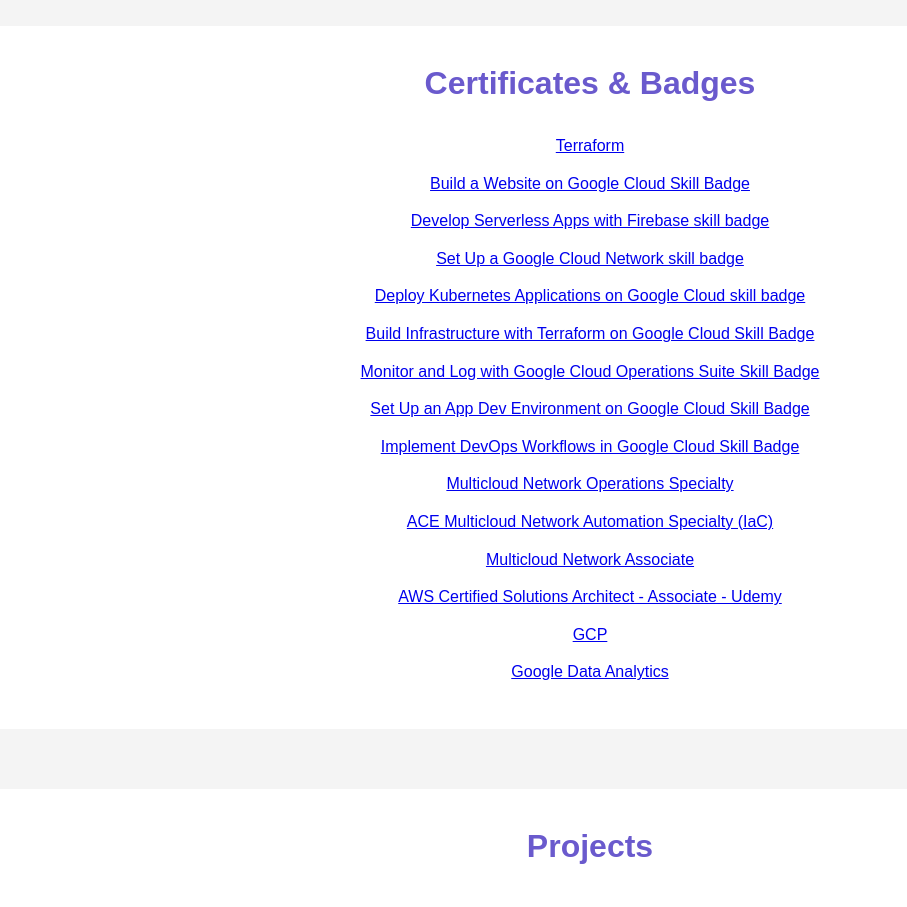
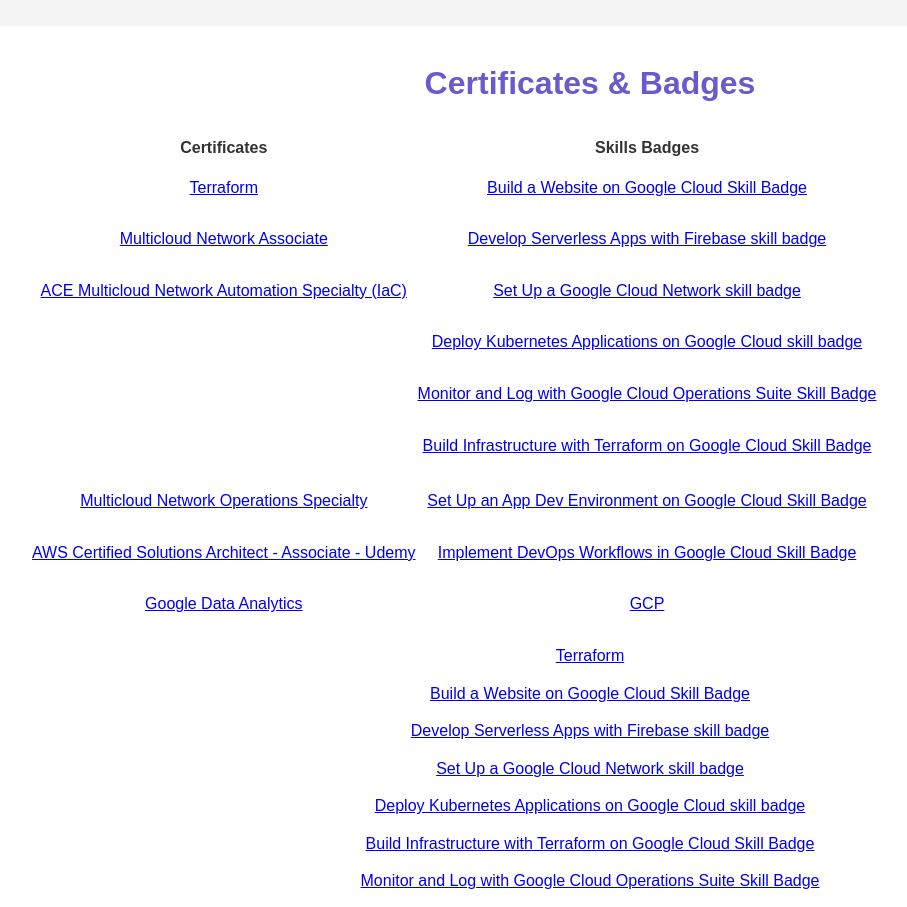
Before and after one commit to 574n13y/portfolio, a plain HTML site: page index.html in a window 1280 px wide. Shown: the part 1340-2247 px from the top of the page, without its empty margins (50-957 px from the left). Drawn offline with Linux system fonts and the light colour scheme.

Commit message:
test recent changes

```diff
--- a/index.html
+++ b/index.html
@@ -156,6 +156,62 @@
         <div class="container">
             <h2>Certificates & Badges</h2>
             <ul>
+		    <table>
+        <thead>
+          <tr>
+            <th>Certificates</th>
+            <th>Skills Badges</th>
+          </tr>
+        </thead>
+        <tbody>
+          <tr>
+            <td> <li><a href="https://www.credly.com/badges/38d12f01-bd5a-4abf-ab3d-ad649355bc2d" target="_blank">Terraform</a></li></td>
+            <td><li><a href="https://www.credly.com/badges/bf63b4ae-053e-49cc-91f6-62f2d8dd1b1f" target="_blank">Build a Website on Google Cloud Skill Badge</a></li></td>
+          </tr>
+          <tr>
+            <td><li><a href="https://www.credly.com/badges/792d788c-25fd-456c-b7b0-a9e551a2d898" target="_blank">Multicloud Network Associate</a></li></td>
+            <td><li><a href="https://www.credly.com/badges/41d9a880-e415-4b45-a0e4-9e936b6388c8" target="_blank">Develop Serverless Apps with Firebase skill badge</a></li></td>
+          </tr>
+	  <tr>
+            <td><li><a href="https://www.credly.com/badges/a52cefe0-890d-4fb1-9dd7-12981c0456b3" target="_blank">ACE Multicloud Network Automation Specialty (IaC)</a></li></td>
+            <td><li><a href="https://www.credly.com/badges/b9c00b85-3187-4a44-8388-03fdd3d5d7e8" target="_blank">Set Up a Google Cloud Network skill badge</a></li></td>
+          </tr>
+	  <tr>
+            <td></td>
+            <td><li><a href="https://www.credly.com/badges/ea3268a7-0905-4c77-a198-faea13792b02" target="_blank">Deploy Kubernetes Applications on Google Cloud skill badge</a></li></td>
+          </tr>
+	  <tr>
+            <td></td>
+            <td><li><a href="https://www.credly.com/badges/544586e2-2bb8-4e55-be68-dddbc3c5879f" target="_blank">Monitor and Log with Google Cloud Operations Suite Skill Badge</a></li></td>
+          </tr>
+	  <tr>
+            <td></td>
+             <td><li><a href="https://www.credly.com/badges/0fffda53-89fb-4017-b801-2a2f5c0d41a3" target="_blank">Build Infrastructure with Terraform on Google Cloud Skill Badge</a></li></td>
+          </tr>
+	  <tr>
+            <td></td>
+            <td></td>
+          </tr>
+	  <tr>
+            <td></td>
+            <td></td>
+          </tr>
+
+	  <tr>
+            <td><li><a href="https://www.credly.com/badges/7573f553-335e-4197-b5a5-7c5dcae6c413" target="_blank">Multicloud Network Operations Specialty</a></li></td>
+            <td><li><a href="https://www.credly.com/badges/42d74bb8-5b87-4ec0-93dd-a5604492e223" target="_blank">Set Up an App Dev Environment on Google Cloud Skill Badge</a></li></td>
+          </tr>
+          <tr>
+	       <td><li><a href="https://www.udemy.com/certificate/UC-f7d8387c-36f2-4cc5-adaa-6c0e158d7963/" target="_blank">AWS Certified Solutions Architect - Associate - Udemy</a></li></td>
+            <td><li><a href="https://www.credly.com/badges/72d6671b-06c1-40ea-9725-5a2c1e712797" target="_blank">Implement DevOps Workflows in Google Cloud Skill Badge</a></li></td>
+          </tr>
+          <tr>
+            <td><li><a href="https://www.credly.com/badges/25edda88-babc-4129-a074-26f74690d18c" target="_blank">Google Data Analytics</a></li></td>
+            <td><li><a href="https://www.cloudskillsboost.google/public_profiles/7af5f863-60ce-406d-b745-211af4c436e2" target="_blank">GCP</a></li></td>
+          </tr>
+        </tbody>
+      </table>
+
                 <li><a href="https://www.credly.com/badges/38d12f01-bd5a-4abf-ab3d-ad649355bc2d" target="_blank">Terraform</a></li>
 		<li><a href="https://www.credly.com/badges/bf63b4ae-053e-49cc-91f6-62f2d8dd1b1f" target="_blank">Build a Website on Google Cloud Skill Badge</a></li>
 		<li><a href="https://www.credly.com/badges/41d9a880-e415-4b45-a0e4-9e936b6388c8" target="_blank">Develop Serverless Apps with Firebase skill badge</a></li>
```
